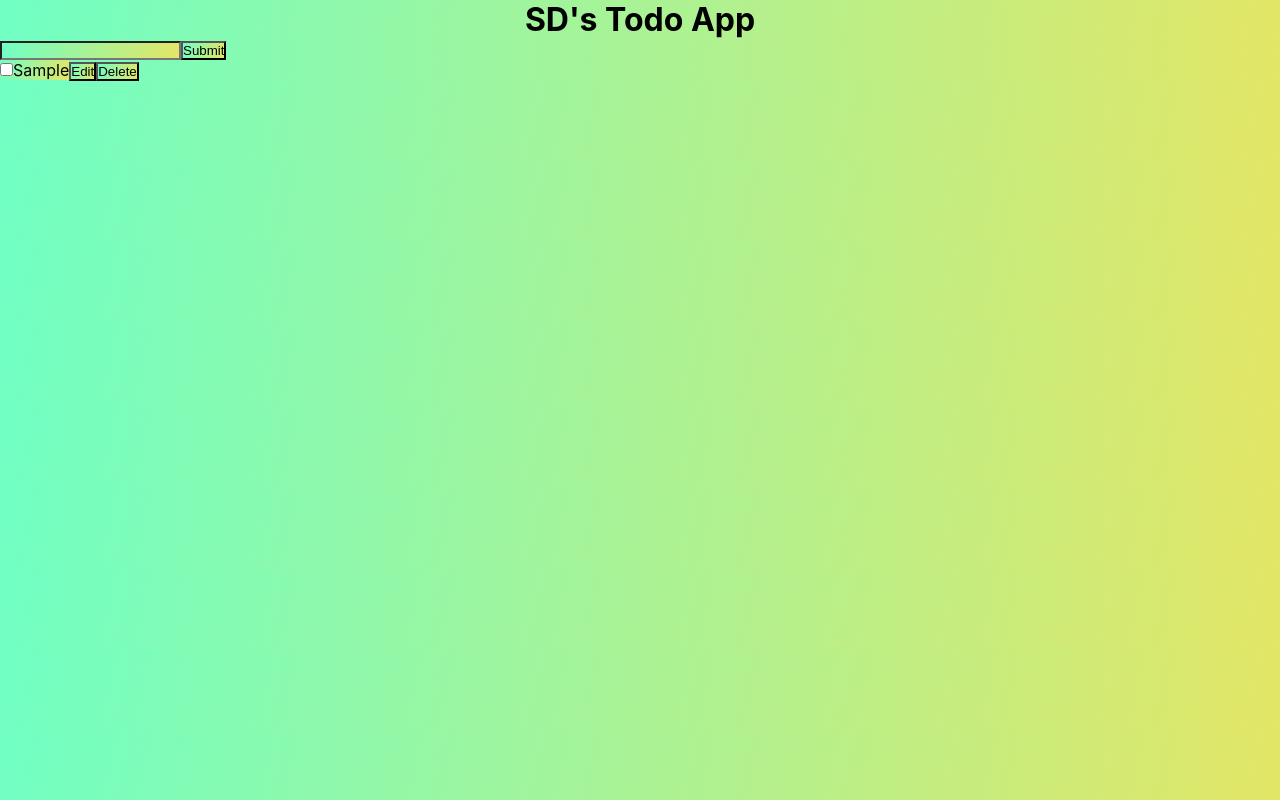
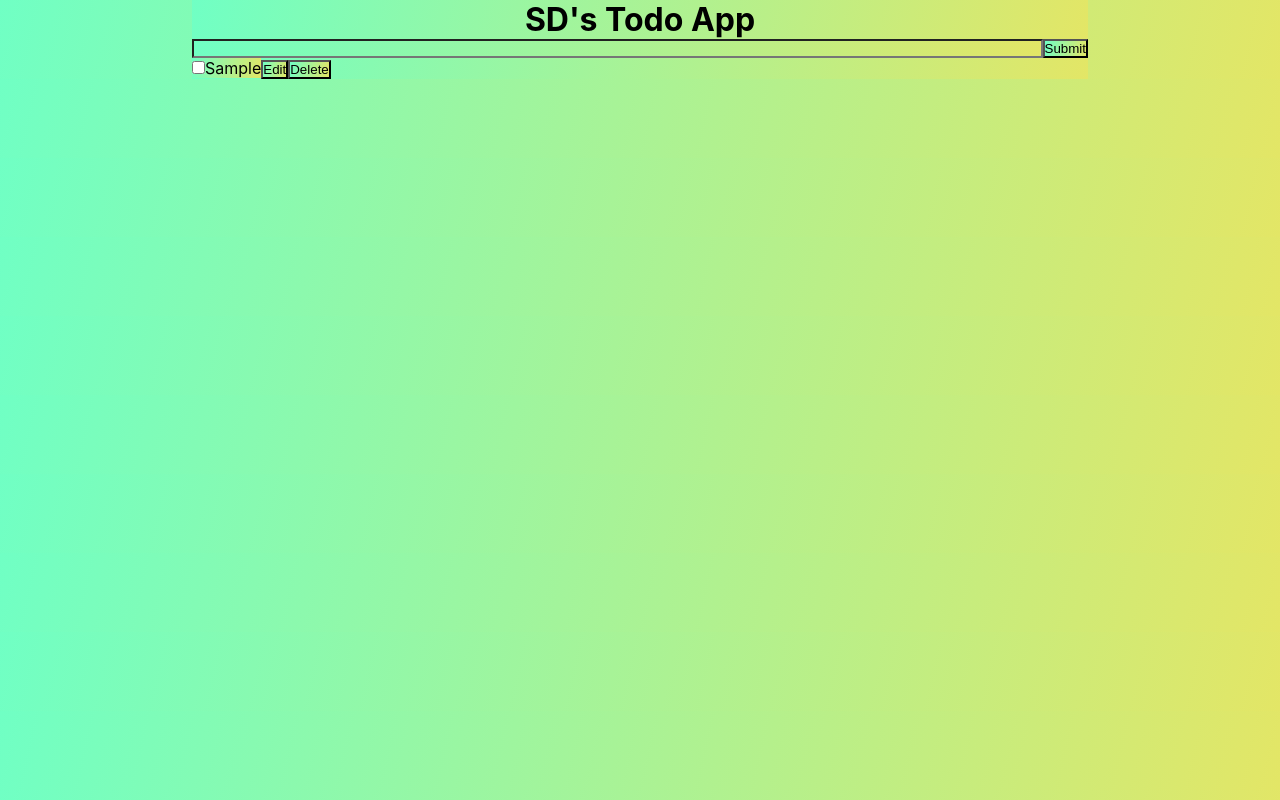
Before and after one commit to shubhamdesoria/React-todo, a React (Create React App) app: page / in a window 1280 px wide. Both pictures are taken after typing "Sample" into the empty fields and a click on the input "Submit". Built offline with nearby package versions, Linux system fonts and the light colour scheme.

Commit message:
LineThrough and Local Storage working and basic css

```diff
--- /dev/null
+++ b/src/App.css
@@ -0,0 +1,19 @@
+.App{
+    width: 70%;
+    margin: auto;
+
+
+}
+.input-form{
+   display: flex;
+}
+
+.input-form .input-text{
+ flex: 9;
+}
+.input form .input-submit{
+    flex : 1;
+}
+ul{
+    list-style-type: none;
+}
--- a/src/App.js
+++ b/src/App.js
@@ -1,19 +1,37 @@
+
 
 import Header from './Components/Header'
 import Input from './Components/Input'
-import { useState } from 'react'
+import { useState, useEffect } from 'react'
+import "./App.css"
 function App() {
   const [listItems, setListItems] = useState([])
 
+  useEffect(() => {
+    const todoListItems = JSON.parse(localStorage.getItem('todolist'));
+    if (todoListItems) {
+      setListItems(todoListItems);
+    }
+  }, []);
+
+  useEffect(() => {
+    localStorage.setItem('todolist', JSON.stringify(listItems));
+  }, [listItems]);
+
   const addTodo = (list, eindex) => {
 
+
     if(eindex == null){
-      let lists =[...listItems, list]
+      const li = {
+        item : list,
+        complete : false
+      }
+      let lists =[...listItems, li]
       setListItems(lists);
     }
     else{
       let newList =[...listItems];
-      newList[eindex] = list;
+      newList[eindex].item = list;
       setListItems(newList)
     }
 
@@ -24,12 +42,25 @@ function App() {
       )];
       setListItems(newList)
     }
+  const markComplete = (eindex) => {
+    let newList =[...listItems];
+    newList.map(i => {
+      if(newList.indexOf(i) === eindex)
+      {
+      i.complete = !i.complete;
+      }
+      return(i)
+
+    })
+
+      setListItems(newList)
+    }
 
 
 return (
   <div className="App">
     <Header />
-    <Input addTodo={addTodo} listItems={listItems} inputDelete = {inputDelete} />
+    <Input addTodo={addTodo} listItems={listItems} inputDelete = {inputDelete} markComplete = {markComplete}/>
   </div>
 );
 
--- a/src/Components/Input.js
+++ b/src/Components/Input.js
@@ -23,12 +23,12 @@ setIndex(index);
 
 return (
     <div>
-        <form onSubmit={onSubmit}>
-            <input type="text" value = {title} onChange ={e => setTitle(e.target.value)} />
-            <input type="submit" value = "Submit" />
+        <form onSubmit={onSubmit} className = "input-form">
+            <input type="text" value = {title} onChange ={e => setTitle(e.target.value) } className = "input-text" />
+            <input type="submit" value = "Submit" className =  "input-submit" />
 
         </form>
-        <TodoList items = {props.listItems} inputEdit = {InputEdit} inputDel = {props.inputDelete}/>
+        <TodoList items = {props.listItems} inputEdit = {InputEdit} inputDel = {props.inputDelete} markComplete = {props.markComplete}/>
     </div>
 
 )}
--- a/src/Components/TodoList.js
+++ b/src/Components/TodoList.js
@@ -1,18 +1,20 @@
 
-import {useState} from "react"
 const TodoList = (props) => {
 
-    const [complete, setcomplete] = useState(false)
-
+    // const [complete, setcomplete] = useState(false)
+    // console.log(props.items);
     const onClickEdit = (item, index) =>{
         props.inputEdit(item, index);
     }
     const onClickDel = (index) =>{
     props.inputDel(index)
     }
-    const onCheck = () =>{
-        let newComplete = complete;
-        setcomplete(!newComplete);
+    const onCheck = (index) =>{
+        props.markComplete(index)
+    }
+    // const onCheck = () =>{
+        // let newComplete = complete;
+        // setcomplete(!newComplete);
 
     //     if(!newComplete){
     //         setcomplete(true);
@@ -20,9 +22,9 @@ const TodoList = (props) => {
     //  else{
     //      setcomplete(false);
     //  }
-    }
-   let checkStyle =  {
-            textDecoration : complete?'line-through': 'none'
+    // }
+   const checkStyle = (e) =>  {
+            return{textDecoration : e.complete ? 'line-through': 'none'}
     }
         // return(
         //     checkStyle()
@@ -33,14 +35,14 @@ const TodoList = (props) => {
     const list = () => {
         return (<div className="todo-list">
             <ul>
-                {props.items.map((item, index) => (<li key={index} style = {checkStyle}>
+                {props.items.map((titem, index) => (<li key={index} style = {checkStyle(titem)}>
                     <label>
-                    <input type= "checkbox"  checked = {complete} onChange = {() =>
-                        onCheck()
+                    <input type= "checkbox"  checked = {titem.complete} onChange = {() =>
+                        onCheck(index)
                     } />
-                    {item}
+                    {titem.item}
                     </label>
-                    <button onClick = {() => onClickEdit(item, index)}> Edit </button>
+                    <button onClick = {() => onClickEdit(titem.item, index)}> Edit </button>
                     <button onClick = {() => onClickDel(index)}> Delete </button>
 
                 </li>
```
